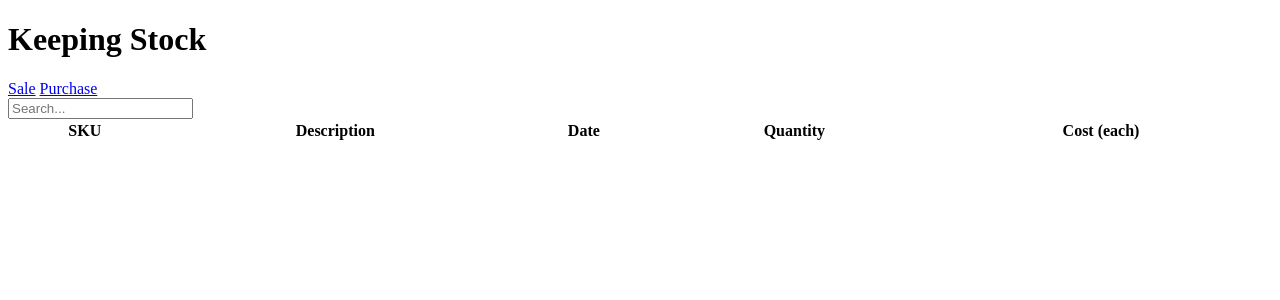
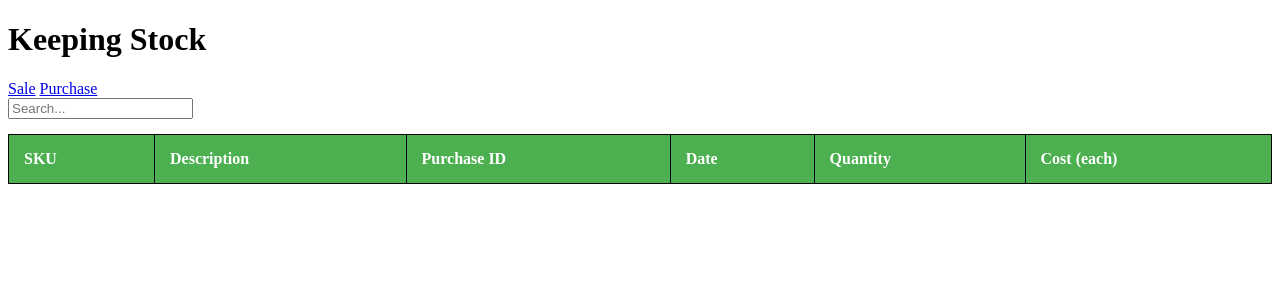
Before and after one commit to PineappleSoftUK/KeepingStock, a PHP site: page / in a window 1280 px wide. Shown: the top 300 px of the page. Run offline with PHP 8.4, Linux system fonts and the light colour scheme; lists and menus that the app fills with data are empty.

Commit message:
Add files via upload
Completed core system, purchases and sales can now be processed. Postage is still a work in progress. Also, styled the table and implemented table search.

```diff
--- a/index.php
+++ b/index.php
@@ -7,6 +7,9 @@ include("open_db.php");
   <head>
     <meta charset="UTF-8">
 	<title>Keeping Stock</title>
+
+    <link rel="stylesheet" type="text/css" href="style.css">
+    <script src="https://ajax.googleapis.com/ajax/libs/jquery/3.4.1/jquery.min.js"></script>
   </head>
   <body>
     <h1>Keeping Stock</h1>
@@ -15,31 +18,34 @@ include("open_db.php");
     <a href="purchase.php">Purchase</a>
 
     <form>
-      <input type="text" name="search" placeholder="Search...">
+      <input type="text" id="search" name="search" placeholder="Search...">
     </form>
 
     <table style="width:100%">
+      <thead>
       <tr>
         <th>SKU</th>
         <th>Description</th>
+        <th>Purchase ID</th>
         <th>Date</th>
         <th>Quantity</th>
         <th>Cost (each)</th>
       </tr>
+      </thead>
+      <tbody id="maintable">
 
 <?php
-//SQLite query to populate table rows
-$res = $db->query('SELECT sku, date, quantity, cost, description FROM purchase INNER JOIN sku on purchase.sku = sku.id');
+//SQLite query to populate table rows. Joins the SKU table and purchase table to link all purchases to their sku. The iD from each table has an alias (the purchase table 'id' is set to 'purchase_id' and so on.)
+$res = $db->query('SELECT sku.id AS sku_id, purchase.id AS purchase_id, sku, date, quantity, cost, description FROM purchase INNER JOIN sku on purchase.sku = sku.id');
 
 while ($row = $res->fetchArray()) {
-    //echo "{$row['id']} {$row['name']} {$row['price']} \n";
   //PARANTHESES REMAIN OPEN FOR USE IN HTML BELOW
 ?>
-
 
       <tr>
         <td><?php echo $row['sku'];?></td>
         <td><?php echo $row['description'];?></td>
+        <td><?php echo $row['purchase_id'];?></td>
         <td><?php echo $row['date'];?></td>
         <td><?php echo $row['quantity'];?></td>
         <td><?php echo $row['cost'];?></td>
@@ -49,7 +55,20 @@ while ($row = $res->fetchArray()) {
 <?php
 } //End of query!
 ?>
+    </tbody>
     </table>
+
+
+    <script>
+    $(document).ready(function(){
+      $("#search").on("keyup", function() {
+        var value = $(this).val().toLowerCase();
+        $("#maintable tr").filter(function() {
+          $(this).toggle($(this).text().toLowerCase().indexOf(value) > -1)
+        });
+      });
+    });
+    </script>
 
   </body>
 </html>
--- a/open_db.php
+++ b/open_db.php
@@ -18,9 +18,12 @@ $db = new ConstructDB();
 //Now create the empty tables if needed...
 
 //SKU Table
-$db->exec('CREATE TABLE IF NOT EXISTS sku (id INTEGER PRIMARY KEY AUTOINCREMENT, description VARCHAR(255))');
+$db->exec('CREATE TABLE IF NOT EXISTS sku (id INTEGER PRIMARY KEY AUTOINCREMENT, description VARCHAR(255), postage INTEGER)');
 
-//Purchase Table
+//Purchase/Individual Item Table
 $db->exec('CREATE TABLE IF NOT EXISTS purchase (id INTEGER PRIMARY KEY AUTOINCREMENT, sku INTEGER, date DATE, quantity INTEGER, cost REAL)');
 
+//Postage Rates Table
+$db->exec('CREATE TABLE IF NOT EXISTS postage (id INTEGER PRIMARY KEY AUTOINCREMENT, description VARCHAR(255), price REAL)');
+
 ?>
--- /dev/null
+++ b/style.css
@@ -0,0 +1,29 @@
+/* TABLES */
+table {
+  margin-top: 15px;
+  border-collapse: collapse;
+  width: 100%;
+}
+
+table, th, td {
+  border: 1px solid black;
+}
+
+th, td {
+  text-align: left;
+  vertical-align: top;
+  padding: 15px;
+}
+
+th {
+  background-color: #4CAF50;
+  color: white;
+}
+
+tr:nth-child(even) {
+  background-color: #f2f2f2;
+}
+
+tr:hover {
+  background-color: #ddd;
+}
```
Also changed, not shown: new_sku.php (+33 -5 lines), sale.php (added, +59 -0 lines).
